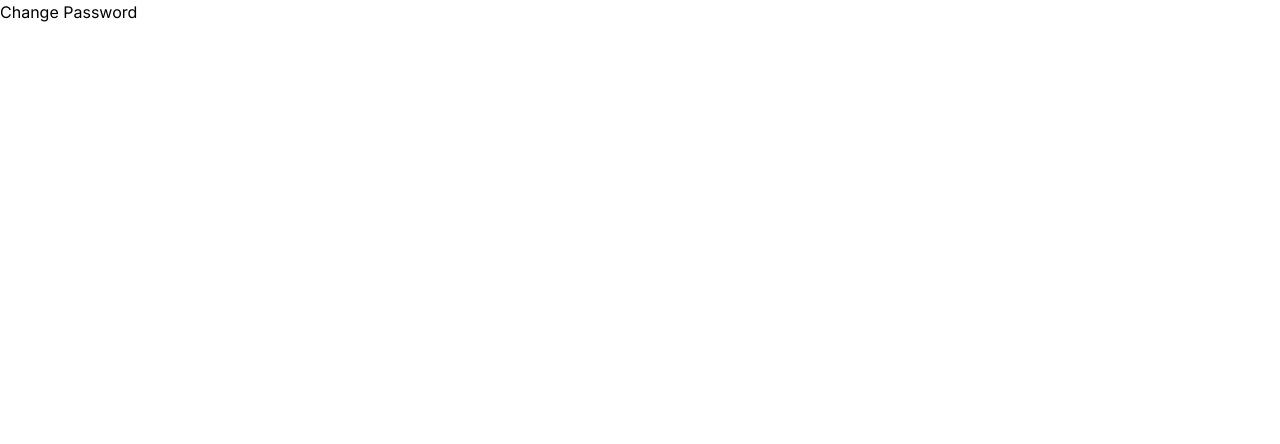
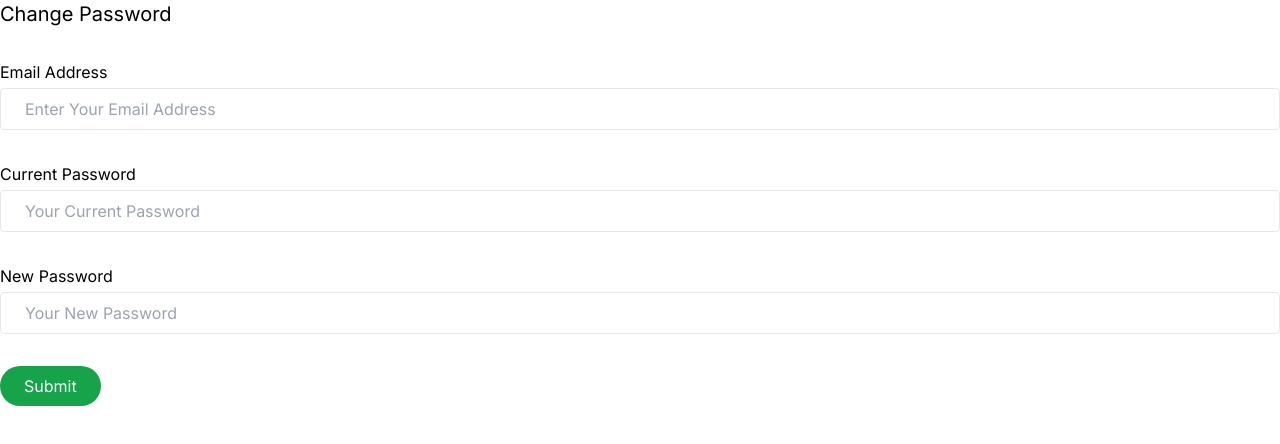
Before and after one commit to arafatyamin/kacha-bazar, a Next.js app: page /user/change-password in a window 1280 px wide. Shown: the top 444 px of the page. Built offline with nearby package versions, Linux system fonts and the light colour scheme.

Commit message:
change password page complete

```diff
--- a/pages/user/change-password/index.js
+++ b/pages/user/change-password/index.js
@@ -1,7 +1,67 @@
-import React from "react";
+import { useForm } from "react-hook-form";
 
 const ChangePassword = () => {
-  return <div>Change Password</div>;
+  const {
+    register,
+    handleSubmit,
+    formState: { errors },
+  } = useForm();
+  const onSubmit = (data) => console.log(data);
+  return (
+    <div>
+      <h3 className="mb-3 font-medium">Change Password</h3>
+      <form onSubmit={handleSubmit(onSubmit)}>
+        {/* register your input into the hook by invoking the "register" function */}
+        <div className="my-8">
+          <label className="mb-1 inline-block" htmlFor="email">
+            Email Address
+          </label>
+          <br />
+          <input
+            id="email"
+            className="outline-none w-full border px-6 py-2 rounded focus:border-green-500"
+            placeholder="Enter Your Email Address"
+            {...register("email", { required: true })}
+          />
+        </div>
+
+        {/* Current Password */}
+        <div className="mb-8">
+          <label className="mb-1 inline-block" htmlFor="currentPassword">
+            Current Password
+          </label>
+          <br />
+          <input
+            id="currentPassword"
+            className="outline-none w-full border px-6 py-2 rounded focus:border-green-500"
+            placeholder="Your Current Password"
+            {...register("currentPassword", { required: true })}
+          />
+        </div>
+        {/* New Password */}
+        <div>
+          <label className="mb-1 inline-block" htmlFor="newPassword">
+            New Password
+          </label>
+          <br />
+          <input
+            id="newPassword"
+            className="outline-none w-full border px-6 py-2 rounded focus:border-green-500"
+            placeholder="Your New Password"
+            {...register("newPassword", { required: true })}
+          />
+        </div>
+        {/* errors will return when field validation fails  */}
+
+        {errors.exampleRequired && <span>This field is required</span>}
+
+        <input
+          className="bg-green-600 px-6 py-2 text-white rounded-full mt-8 cursor-pointer"
+          type="submit"
+        />
+      </form>
+    </div>
+  );
 };
 
 export default ChangePassword;
--- a/pages/user/dashboard/index.js
+++ b/pages/user/dashboard/index.js
@@ -6,7 +6,7 @@ const UserDashboard = () => {
   return (
     <div>
       <h3 className="mb-3 font-medium">Dashboard</h3>
-      <div className="grid grid-cols-4 gap-3">
+      <div className="grid grid-cols-1 sm:grid-cols-2 md:grid-cols-4 gap-3">
         {orderItems.map((orderItem) => (
           <OrderDisplay data={orderItem} key={orderItem._id} />
         ))}
--- a/pages/user/index.js
+++ b/pages/user/index.js
@@ -18,7 +18,7 @@ const user = () => {
       </Head>
       <main>
         <div className="container">
-          <div className="grid grid-cols-[1fr_5fr]">
+          <div className="grid grid-cols-1 md:grid-cols-[1fr_5fr]">
             <UserSideNav setNavbarValue={setNavbarValue} />
             <div className="p-2">
               {navbarValue === "dashboard" && <UserDashboard />}
```
